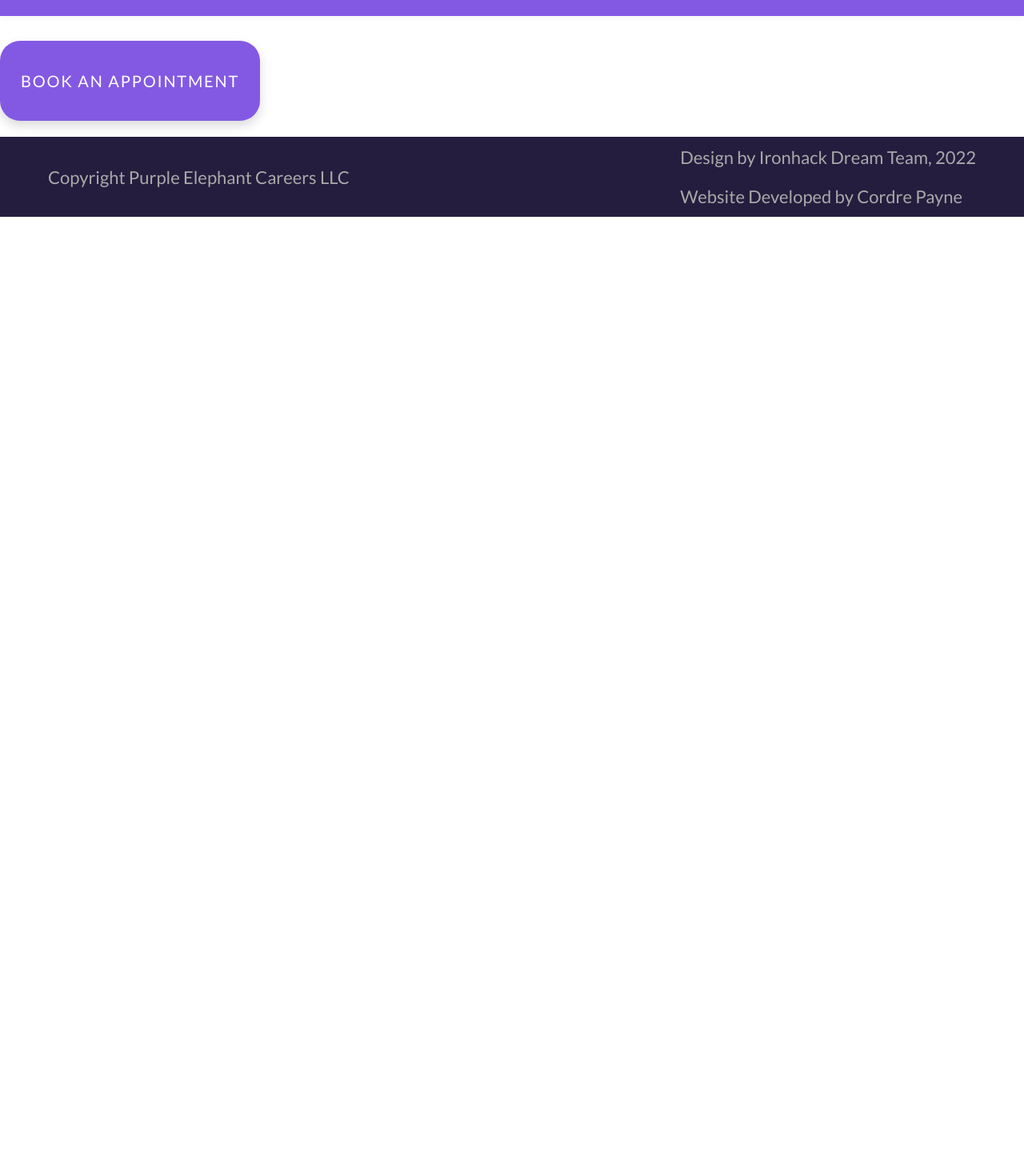
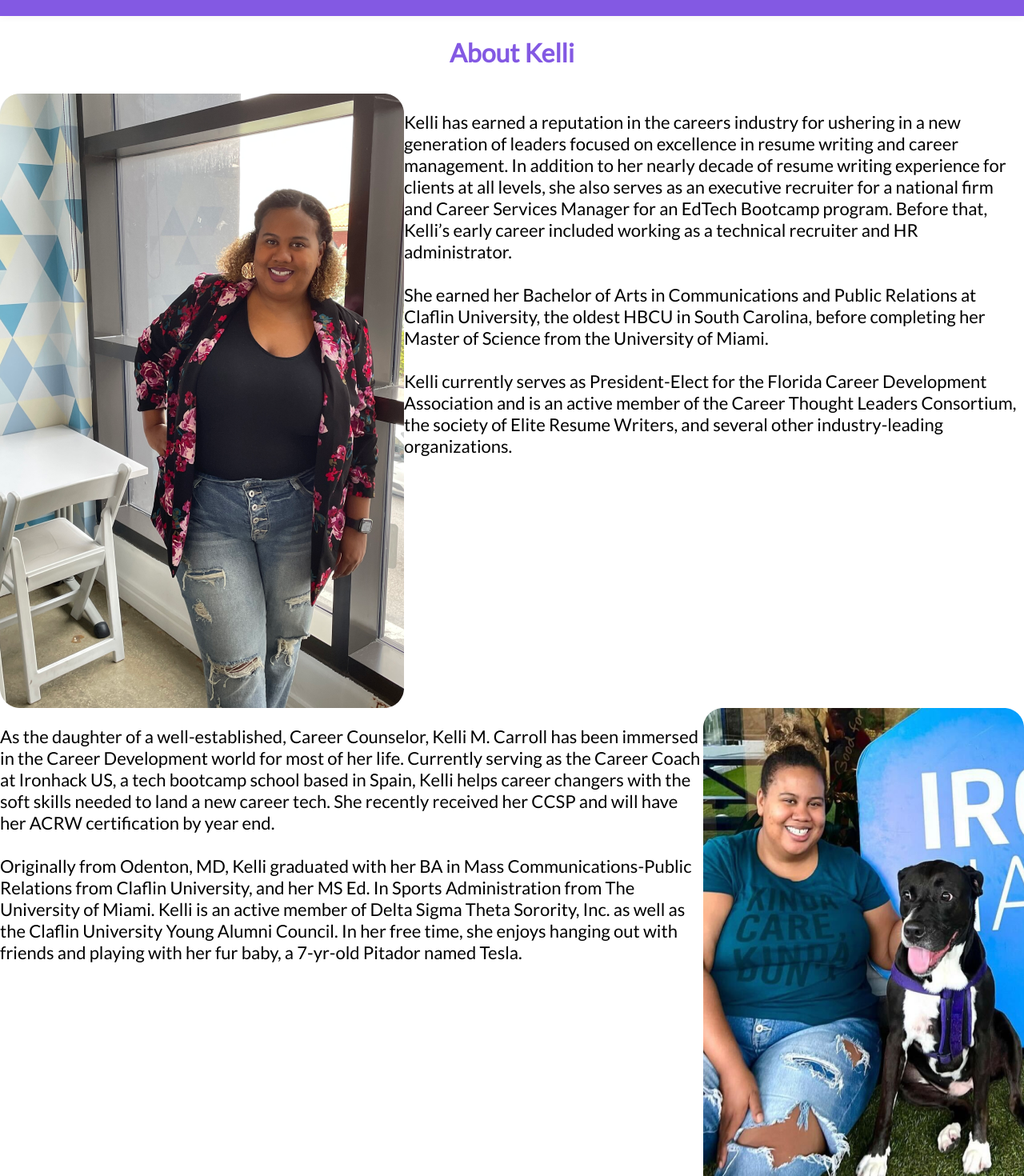
Before and after one commit to nokeen12/purpleelephantcareers, a React (Create React App) app: page /about in a window 1280 px wide. Shown: the part 80-1550 px from the top of the page at 80% size. Before the commit the page ends 800 px from the top, so only its background shows below. Built offline with nearby package versions, Linux system fonts and the light colour scheme.

Commit message:
added images and flex to about page

```diff
--- a/src/App.css
+++ b/src/App.css
@@ -16,6 +16,8 @@ h1{
 h2{
     font-size: 32px;
     margin-bottom: 32px;
+    color: #8359E3;
+    font-family: 'Lato';
 }
 p{
     font-size: 22px;
@@ -140,3 +142,11 @@ p{
     box-shadow: 0px 6px 14px rgba(0, 0, 0, 0.15);
     margin-top: 13px;
 }
+#about{
+    display: flex;
+    flex-direction: column;
+    align-items: center;
+}
+#about > *{
+    display: flex;
+}
--- a/src/pages/About.js
+++ b/src/pages/About.js
@@ -1,10 +1,26 @@
 import { Link } from "react-router-dom";
+
 function About(){
     return(
         <div id='about'>
-            <div></div>
-            <div></div>
-            <h2></h2>
+            <h2>About Kelli</h2>
+            <div>
+                <img src="kelli2.png" alt="kelli standing"/>
+                <p>     Kelli has earned a reputation in the careers industry for ushering in a new generation of leaders focused on excellence in resume writing and career management. In addition to her nearly decade of resume writing experience for clients at all levels, she also serves as an executive recruiter for a national firm and Career Services Manager for an EdTech Bootcamp program. Before that, Kelli’s early career included working as a technical recruiter and HR administrator.
+                <br/><br/>
+                She earned her Bachelor of Arts in Communications and Public Relations at Claflin University, the oldest HBCU in South Carolina, before completing her Master of Science from the University of Miami.
+                <br/><br/>
+                Kelli currently serves as President-Elect for the Florida Career Development Association and is an active member of the Career Thought Leaders Consortium, the society of Elite Resume Writers, and several other industry-leading organizations.
+                </p>
+            </div>
+            <div>
+                <p>     As the daughter of a well-established, Career Counselor, Kelli M. Carroll has been immersed in the Career Development world for most of her life. Currently serving as the Career Coach at Ironhack US, a tech bootcamp school based in Spain, Kelli helps career changers with the soft skills needed to land a new career tech. She recently received her CCSP and will have her ACRW certification by year end.
+                <br/><br/>
+                Originally from Odenton, MD, Kelli graduated with her BA in Mass Communications-Public Relations from Claflin University, and her MS Ed. In Sports Administration from The University of Miami. Kelli is an active member of Delta Sigma Theta Sorority, Inc. as well as the Claflin University Young Alumni Council. In her free time, she enjoys hanging out with friends and playing with her fur baby, a 7-yr-old Pitador named Tesla.
+                </p>
+                <img src="kelli1.png" alt="kelli with dog"/>
+            </div>
+            <h2>Why Hesitate? Schedule A Free Consultation Now!</h2>
             <Link to="/booking" className="button three">BOOK AN APPOINTMENT</Link>
         </div>
     )
```
Also changed, not shown: public/kelli1.png (added), public/kelli2.png (added).
